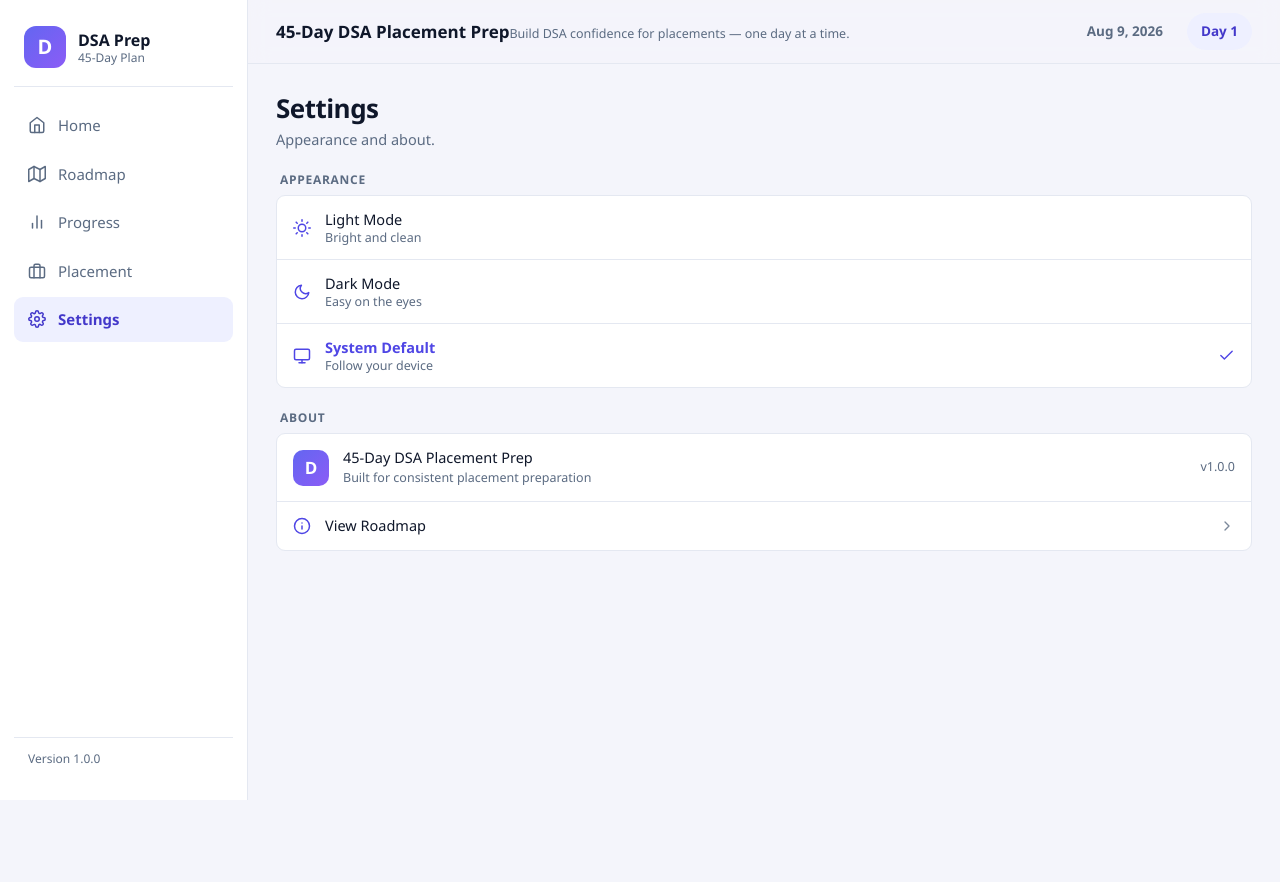
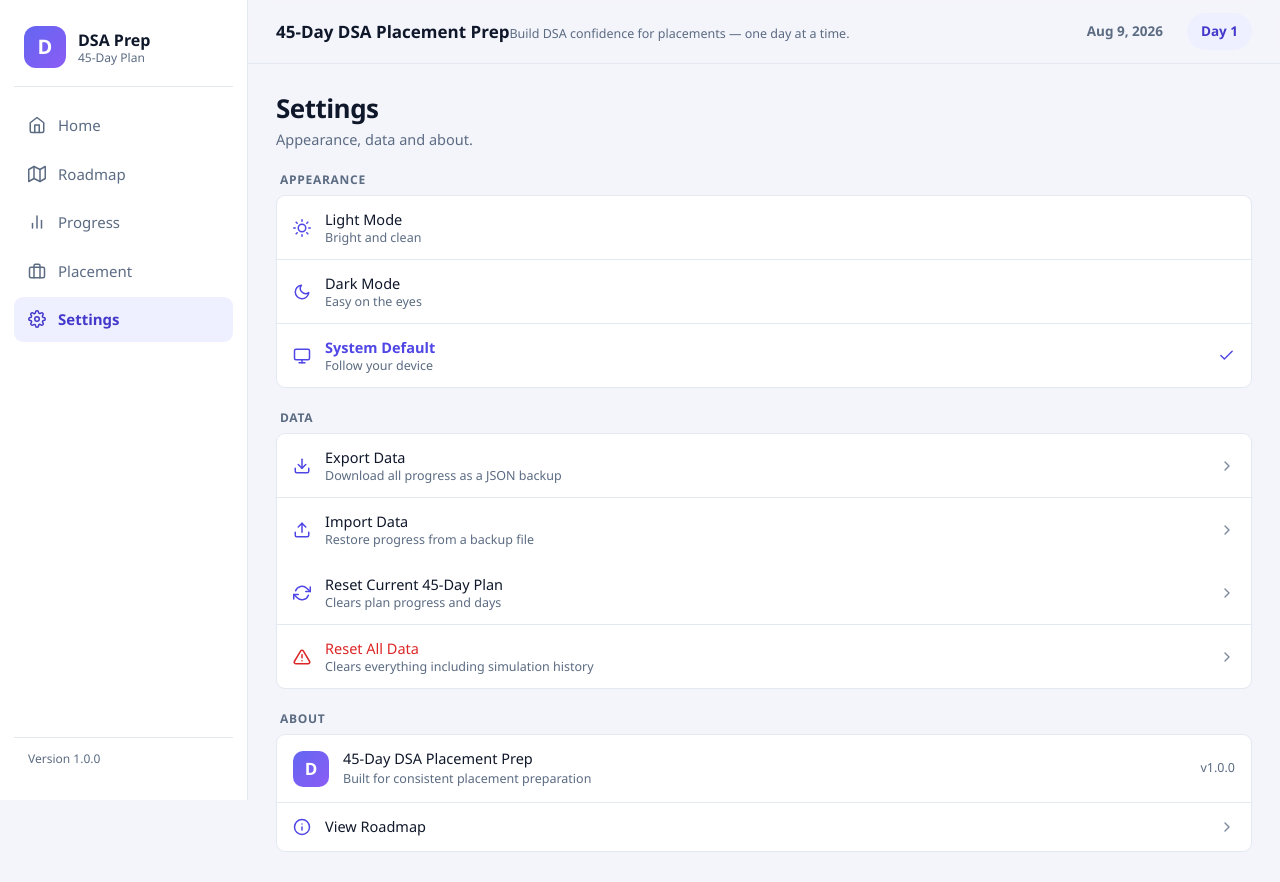
Before and after one commit to Sasin195/CrackIT, a React (Vite) app: page /settings in a window 1280 px wide. Shown: the top 882 px of the page. Before the commit the page ends 800 px from the top, so only its background shows below. Built offline with nearby package versions, Linux system fonts and the light colour scheme.

Commit message:
Add data export, import and reset controls to settings

```diff
--- a/src/context/AppContext.jsx
+++ b/src/context/AppContext.jsx
@@ -1,5 +1,5 @@
 import { createContext, useContext, useEffect, useState, useCallback, useRef } from "react";
-import { getAppData, saveAppData, DEFAULT_DATA } from "../utils/storage.js";
+import { getAppData, saveAppData, DEFAULT_DATA, normalizeData } from "../utils/storage.js";
 import { updateStreak, getDayCompletedToday } from "../utils/progress.js";
 import { ROADMAP } from "../data/roadmap.js";
 import { todayDateKey, uid } from "../utils/helpers.js";
@@ -162,6 +162,21 @@ export function AppProvider({ children }) {
     );
   }, []);
 
+  const importData = useCallback((raw) => {
+    let parsed;
+    if (typeof raw === "string") {
+      parsed = JSON.parse(raw);
+    } else {
+      parsed = raw;
+    }
+    if (!parsed || typeof parsed !== "object") {
+      throw new Error("Invalid data file");
+    }
+    const normalized = normalizeData(parsed);
+    setData(bump(normalized));
+    return true;
+  }, []);
+
   const value = {
     data,
     setProblemSolved,
@@ -173,7 +188,8 @@ export function AppProvider({ children }) {
     recordSimulation,
     setTheme,
     resetProgress,
-    resetPlan
+    resetPlan,
+    importData
   };
 
   return <AppContext.Provider value={value}>{children}</AppContext.Provider>;
--- a/src/pages/SettingsPage.jsx
+++ b/src/pages/SettingsPage.jsx
@@ -1,3 +1,4 @@
+import { useRef, useState } from "react";
 import { Link } from "react-router-dom";
 import {
   FiSun,
@@ -5,11 +6,17 @@ import {
   FiMonitor,
   FiInfo,
   FiChevronRight,
-  FiCheck
+  FiCheck,
+  FiDownload,
+  FiUpload,
+  FiRefreshCw,
+  FiAlertTriangle
 } from "react-icons/fi";
 import PageHeader from "../components/PageHeader.jsx";
+import ConfirmModal from "../components/ConfirmModal.jsx";
 import { useApp } from "../context/AppContext.jsx";
 import { cn } from "../utils/helpers.js";
+import { toast } from "../utils/toast.js";
 
 const THEMES = [
   { key: "light", label: "Light Mode", icon: FiSun, desc: "Bright and clean" },
@@ -18,13 +25,56 @@ const THEMES = [
 ];
 
 export default function SettingsPage() {
-  const { data, setTheme } = useApp();
+  const { data, setTheme, resetPlan, resetProgress, importData } = useApp();
+  const fileInputRef = useRef(null);
+  const [confirmAction, setConfirmAction] = useState(null);
 
   const theme = data.settings.theme;
 
+  const exportData = () => {
+    const blob = new Blob([JSON.stringify(data, null, 2)], { type: "application/json" });
+    const url = URL.createObjectURL(blob);
+    const anchor = document.createElement("a");
+    const dateKey = new Date().toISOString().slice(0, 10);
+    anchor.href = url;
+    anchor.download = `dsa-progress-backup-${dateKey}.json`;
+    document.body.appendChild(anchor);
+    anchor.click();
+    document.body.removeChild(anchor);
+    URL.revokeObjectURL(url);
+    toast("Data exported", "success");
+  };
+
+  const handleImportFile = (event) => {
+    const file = event.target.files?.[0];
+    if (!file) return;
+    const reader = new FileReader();
+    reader.onload = () => {
+      try {
+        importData(reader.result);
+        toast("Data imported successfully", "success");
+      } catch (err) {
+        toast("Import failed — invalid data file", "error");
+      }
+    };
+    reader.readAsText(file);
+    event.target.value = "";
+  };
+
+  const runReset = () => {
+    if (confirmAction === "plan") {
+      resetPlan();
+      toast("Current plan progress reset", "info");
+    } else if (confirmAction === "all") {
+      resetProgress();
+      toast("All data reset", "info");
+    }
+    setConfirmAction(null);
+  };
+
   return (
     <>
-      <PageHeader title="Settings" subtitle="Appearance and about." />
+      <PageHeader title="Settings" subtitle="Appearance, data and about." />
 
       <section className="settings-group">
         <h3 className="settings-group-title">Appearance</h3>
@@ -43,6 +93,51 @@ export default function SettingsPage() {
               {theme === key && <FiCheck className="settings-check" />}
             </button>
           ))}
+        </div>
+      </section>
+
+      <section className="settings-group">
+        <h3 className="settings-group-title">Data</h3>
+        <div className="settings-list">
+          <button className="settings-row" onClick={exportData}>
+            <FiDownload className="settings-row-icon" />
+            <span className="settings-row-text">
+              <span className="settings-row-title">Export Data</span>
+              <span className="settings-row-sub">Download all progress as a JSON backup</span>
+            </span>
+            <FiChevronRight className="settings-chevron" />
+          </button>
+          <button className="settings-row" onClick={() => fileInputRef.current?.click()}>
+            <FiUpload className="settings-row-icon" />
+            <span className="settings-row-text">
+              <span className="settings-row-title">Import Data</span>
+              <span className="settings-row-sub">Restore progress from a backup file</span>
+            </span>
+            <FiChevronRight className="settings-chevron" />
+          </button>
+          <input
+            ref={fileInputRef}
+            type="file"
+            accept="application/json,.json"
+            className="settings-file-input"
+            onChange={handleImportFile}
+          />
+          <button className="settings-row" onClick={() => setConfirmAction("plan")}>
+            <FiRefreshCw className="settings-row-icon" />
+            <span className="settings-row-text">
+              <span className="settings-row-title">Reset Current 45-Day Plan</span>
+              <span className="settings-row-sub">Clears plan progress and days</span>
+            </span>
+            <FiChevronRight className="settings-chevron" />
+          </button>
+          <button className="settings-row settings-row-danger" onClick={() => setConfirmAction("all")}>
+            <FiAlertTriangle className="settings-row-icon" />
+            <span className="settings-row-text">
+              <span className="settings-row-title">Reset All Data</span>
+              <span className="settings-row-sub">Clears everything including simulation history</span>
+            </span>
+            <FiChevronRight className="settings-chevron" />
+          </button>
         </div>
       </section>
 
@@ -66,6 +161,19 @@ export default function SettingsPage() {
           </Link>
         </div>
       </section>
+
+      <ConfirmModal
+        open={confirmAction !== null}
+        title={confirmAction === "all" ? "Reset all data?" : "Reset 45-Day Plan?"}
+        message={
+          confirmAction === "all"
+            ? "This permanently deletes all progress, notes, revision flags, days and simulation history from this browser. Export a backup first if you need one."
+            : "This clears all solved problems, notes, revision flags and completed days from this browser. Theme stays unchanged."
+        }
+        confirmLabel="Reset"
+        onConfirm={runReset}
+        onCancel={() => setConfirmAction(null)}
+      />
     </>
   );
 }
--- a/src/styles/index.css
+++ b/src/styles/index.css
@@ -1592,6 +1592,15 @@ a.settings-row:hover {
   color: var(--text-muted);
   flex-shrink: 0;
 }
+.settings-row-danger .settings-row-icon {
+  color: var(--danger);
+}
+.settings-row-danger .settings-row-title {
+  color: var(--danger);
+}
+.settings-file-input {
+  display: none;
+}
 
 /* ============================================================
    Modal
--- a/src/utils/storage.js
+++ b/src/utils/storage.js
@@ -20,7 +20,7 @@ export const DEFAULT_DATA = {
   }
 };
 
-function normalizeData(parsed) {
+export function normalizeData(parsed) {
   return {
     ...structuredClone(DEFAULT_DATA),
     ...parsed,
```
